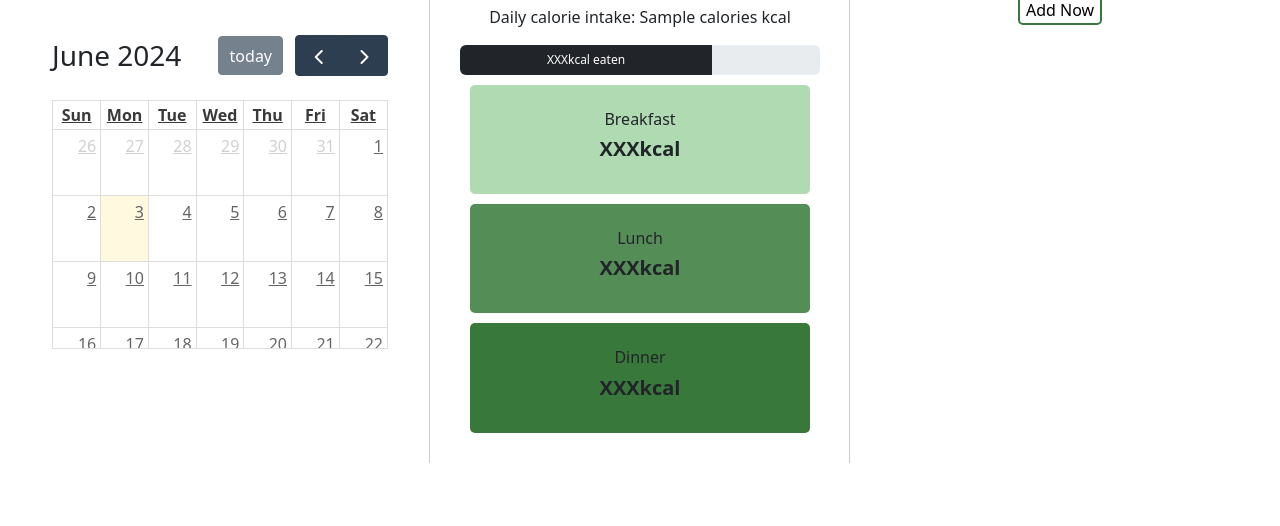
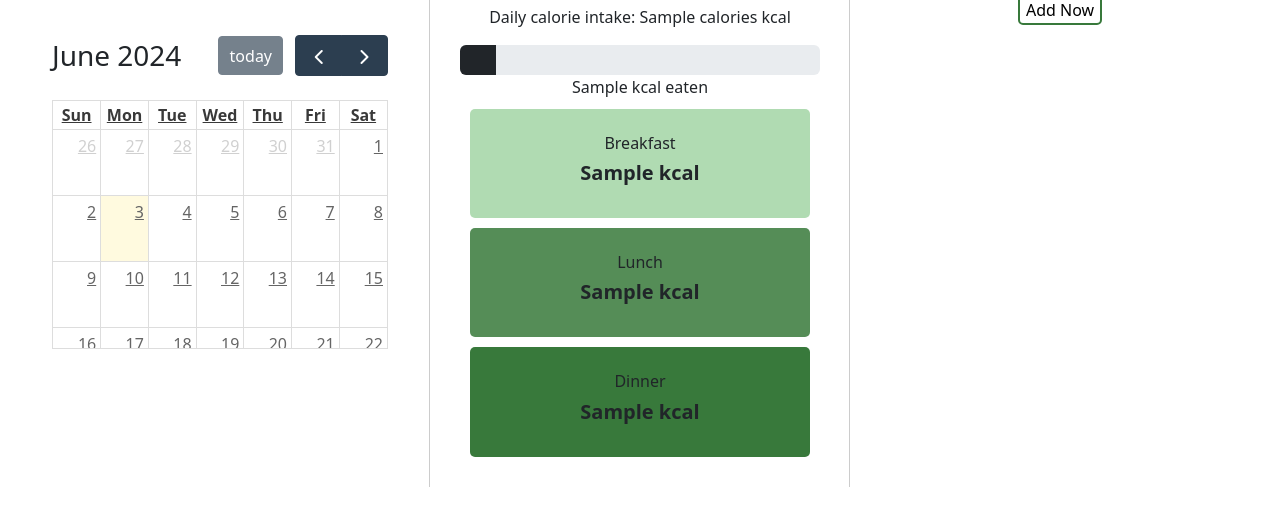
Before and after one commit to Noahruiters/webprog_final_project, a Django app: template ITMunch/app_itmunch/templates/app_itmunch/index.html in a window 1280 px wide. Shown: the part 147-673 px from the top of the page. Run offline with Django 4.2, Linux system fonts and the light colour scheme; the template is opened without the code that fills it: most values are stand-ins (such as "Sample title", 1, 10 or a date in 2020); lists and menus that the app fills with data are empty; some libraries are stand-ins or nearby versions.

Commit message:
added calories eaten + progress bar + meal pourcentages

```diff
--- a/ITMunch/app_itmunch/templates/app_itmunch/index.html
+++ b/ITMunch/app_itmunch/templates/app_itmunch/index.html
@@ -45,20 +45,21 @@
             <h1>Welcome, {{ request.user.username }}!</h1>
             <p>Daily calorie intake: {{ calories }} kcal</p>
             <div class="progress" role="progressbar" aria-label="Success example" aria-valuenow="25" aria-valuemin="0" aria-valuemax="100" style="height: 30px">
-                <div class="progress-bar bg-dark" style="width: 70%">XXXkcal eaten</div>
+                <div id="progress-bar-eaten" class="progress-bar bg-dark"></div>
             </div>
+            <div>{{ calories_eaten }} kcal eaten</div>
             <div class="middle_container">
                 <div class="middle_box" style="background-color: #B0DBB2;">
                     <h6>Breakfast</h6>
-                    <h5>XXXkcal</h5>
+                    <h5>{{ breakfast_calories }} kcal</h5>
                 </div>
                 <div class="middle_box" style="background-color: #558D57;">
                     <h6>Lunch</h6>
-                    <h5>XXXkcal</h5>
+                    <h5>{{ lunch_calories }} kcal</h5>
                 </div>
                 <div class="middle_box" style="background-color: #38793B;">
                     <h6>Dinner</h6>
-                    <h5>XXXkcal</h5>
+                    <h5>{{ dinner_calories }} kcal</h5>
                 </div>
             </div>
         </div>
@@ -134,6 +135,8 @@
                     modal.style.display = 'none';
                 }
             }
+            const progressBar = document.querySelector('#progress-bar-eaten');
+            progressBar.style.width = "{{ progress }}%";
         });
     </script>
 
```
Also changed, not shown: ITMunch/app_itmunch/views.py (+14 -2 lines), ITMunch/app_itmunch/models.py (line endings or trailing spaces).
